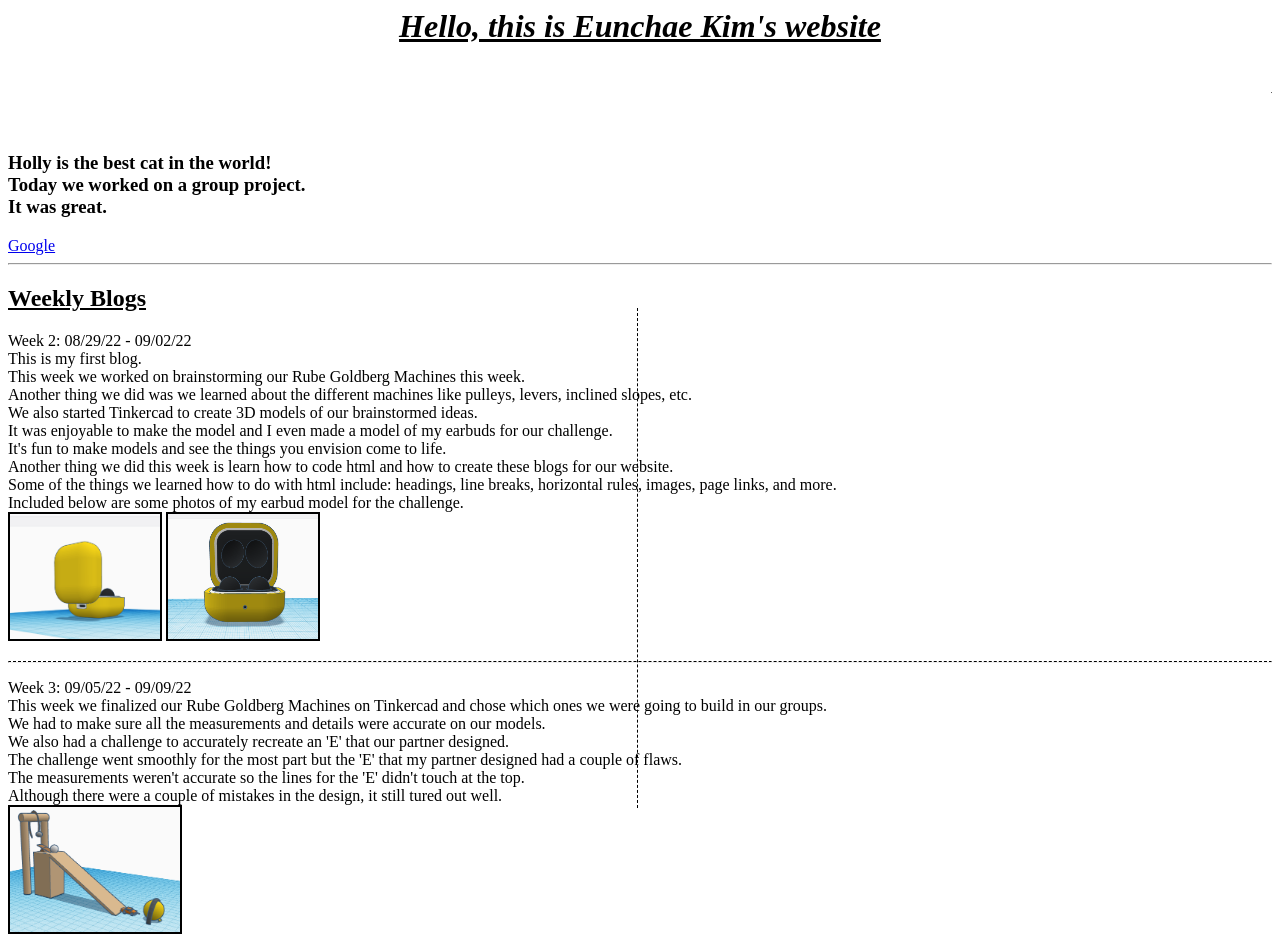
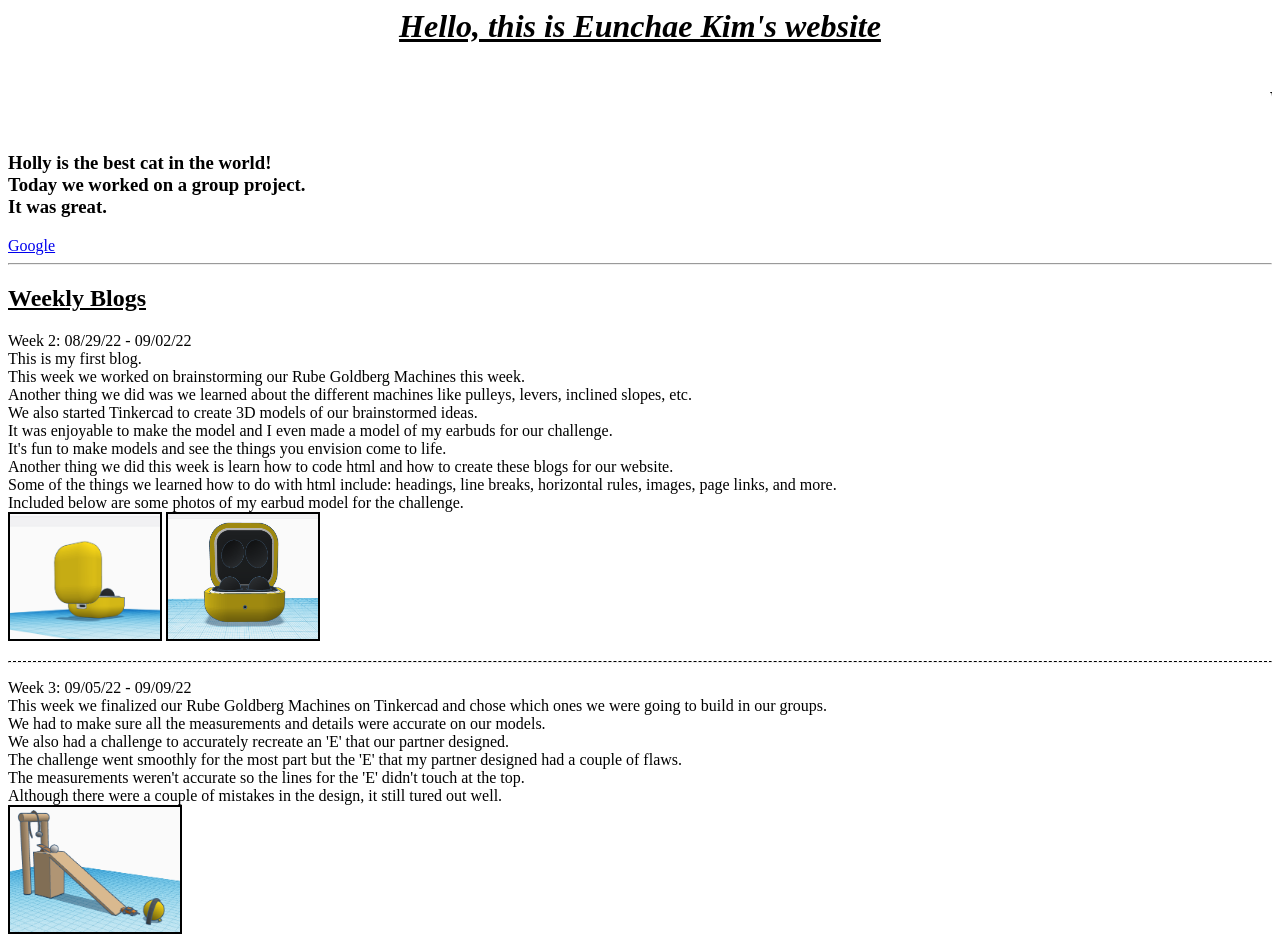
Before and after one commit to Eunchi/Engineering, a plain HTML site: page index.html in a window 1280 px wide. Shown: the top 937 px of the page. Drawn offline with Linux system fonts and the light colour scheme.

Commit message:
hehehehe

```diff
--- a/index.html
+++ b/index.html
@@ -25,19 +25,6 @@
     </p>
 
     <hr style="border-top: dashed 1px;"/>
-
-    <style>
-        .vl {
-            border-left: 1px dashed black;
-            height: 500px;
-            position: absolute;
-            left: 50%;
-            margin-left: -3px;
-            top: 308;
-        }
-    </style>
-
-<div class="vl"></div>
 
     <p>
         Week 3: 09/05/22 - 09/09/22<br>
```
